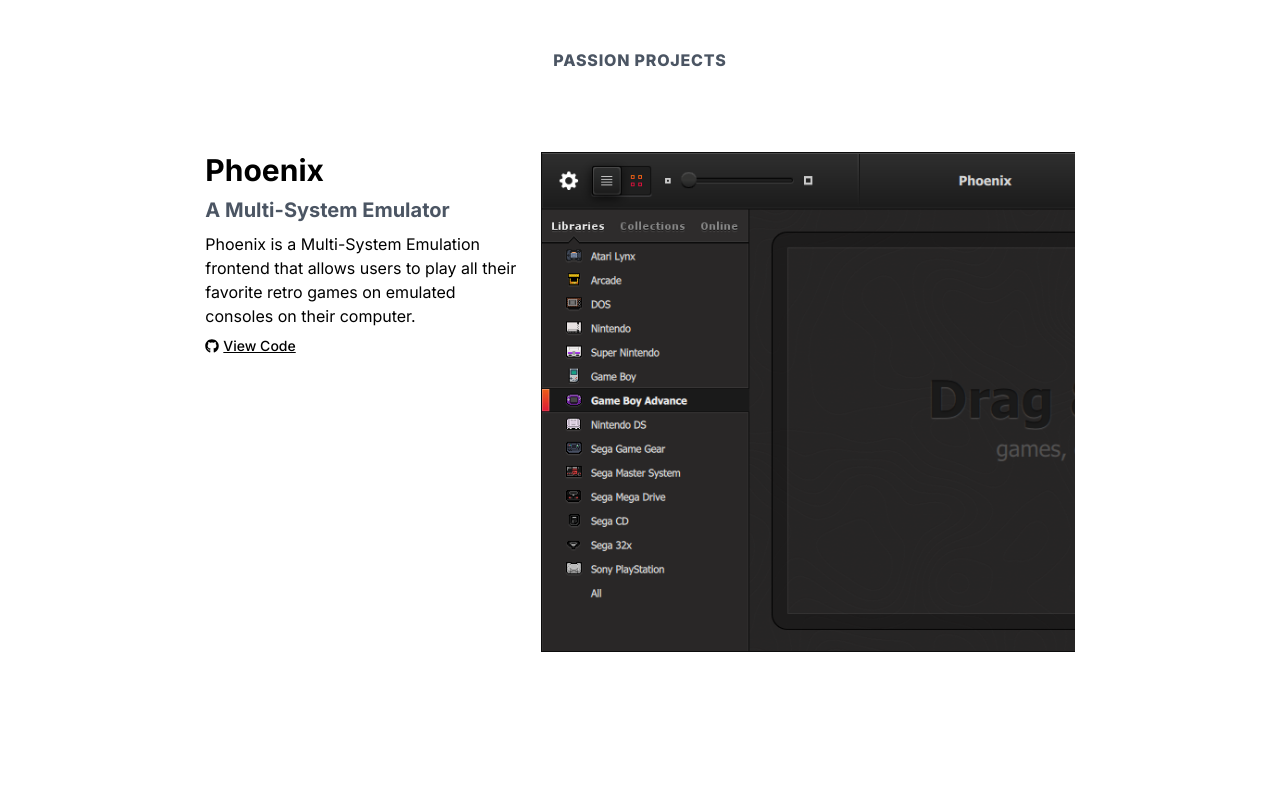
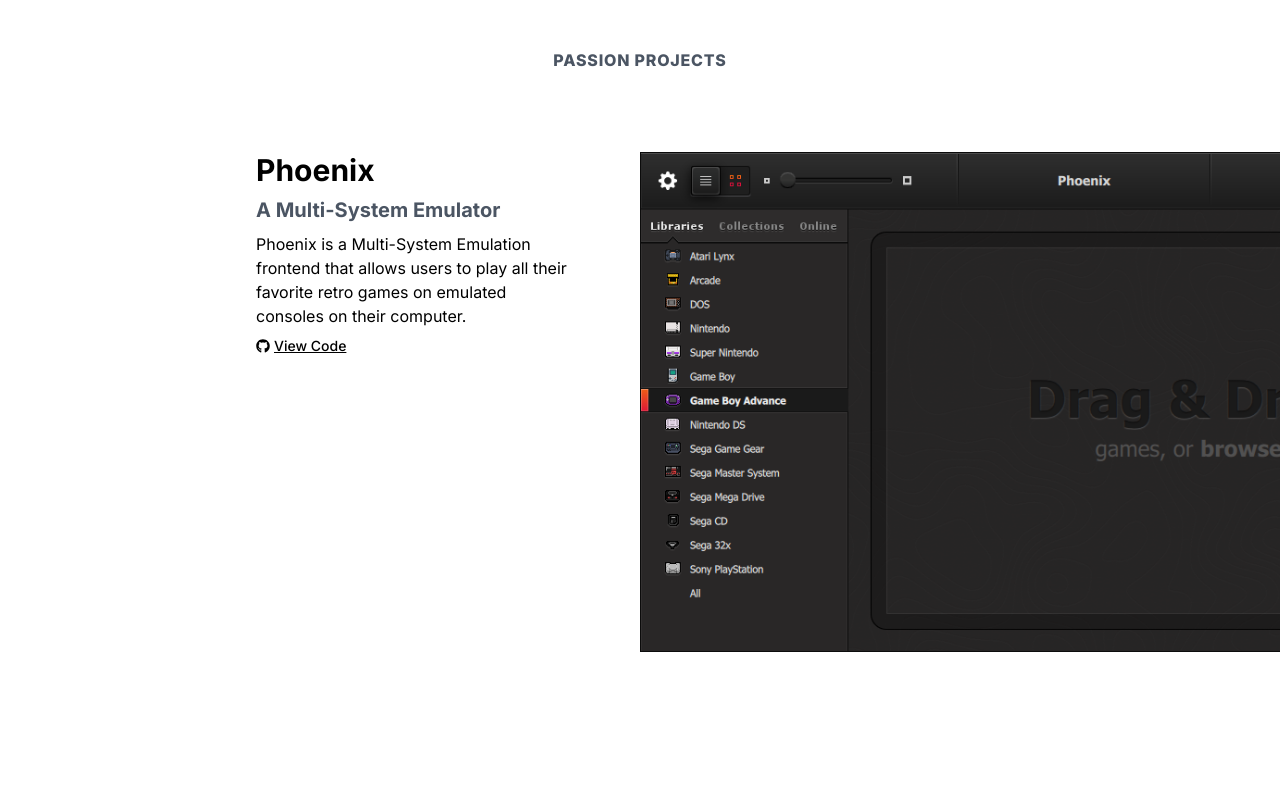
Before and after one commit to Druage/leelazarecky, a Next.js app: page /components/sections/OpenSourceProjectsSection in a window 1280 px wide. Shown: the top 800 px of the page. Built offline with nearby package versions, Linux system fonts and the light colour scheme.

Commit message:
Changes size.

```diff
--- a/pages/components/sections/OpenSourceProjectsSection.tsx
+++ b/pages/components/sections/OpenSourceProjectsSection.tsx
@@ -1,5 +1,5 @@
-import {FontAwesomeIcon} from "@fortawesome/react-fontawesome";
-import {faGithub} from "@fortawesome/free-brands-svg-icons";
+import { FontAwesomeIcon } from "@fortawesome/react-fontawesome";
+import { faGithub } from "@fortawesome/free-brands-svg-icons";
 import Link from "next/link";
 import Image from "next/image";
 import SectionLayout from "../layouts/SectionLayout";
@@ -81,12 +81,14 @@
 ];
 
 export default function OpenSourceProjectsSection() {
-
   function ProjectDescription(project: Project) {
     return (
-            <div className={"pl-6 md:pl-0 w-[20rem] flex flex-col gap-2"}>
-                <h1 className={"text-2xl md:text-3xl font-bold"}>{project.name}</h1>
-                <div className={"text-xl md:text-xl font-bold text-gray-600"}>{project.longName}</div>
+      <div className={"flex-1 pl-6 md:pr-12 flex justify-end"}>
+        <div className={"flex w-[20rem] flex-col gap-2"}>
+          <h1 className={"text-2xl font-bold md:text-3xl"}>{project.name}</h1>
+          <div className={"text-xl font-bold text-gray-600 md:text-xl"}>
+            {project.longName}
+          </div>
           <div>{project.description}</div>
           {project.githubLink && project.githubLink !== "" && (
             <Link href={"https://github.com/druage"}>
@@ -105,18 +107,21 @@
             </Link>
           )}
         </div>
+      </div>
     );
   }
 
   return (
     <SectionLayout id={"open-source-projects"} heading={"Passion Projects"}>
-
       <div className={"mt-2 md:mt-8"}>
         {projects.map((it) => (
-                    <div key={it.name} className={"flex flex-row justify-center gap-4 h-[700px] relative"}>
+          <div
+            key={it.name}
+            className={"relative flex h-[700px] flex-row justify-between gap-4"}
+          >
             {ProjectDescription(it)}
 
-                        <div className={"relative w-5/12 overflow-hidden"}>
+            <div className={"relative w-5/12 md:w-6/12 overflow-hidden"}>
               <div className={"absolute m-auto h-[500px] w-[1000px]"}>
                 <Image
                   src={it.image.src}
```
Lines whose indentation alone changed are shown as unchanged.
